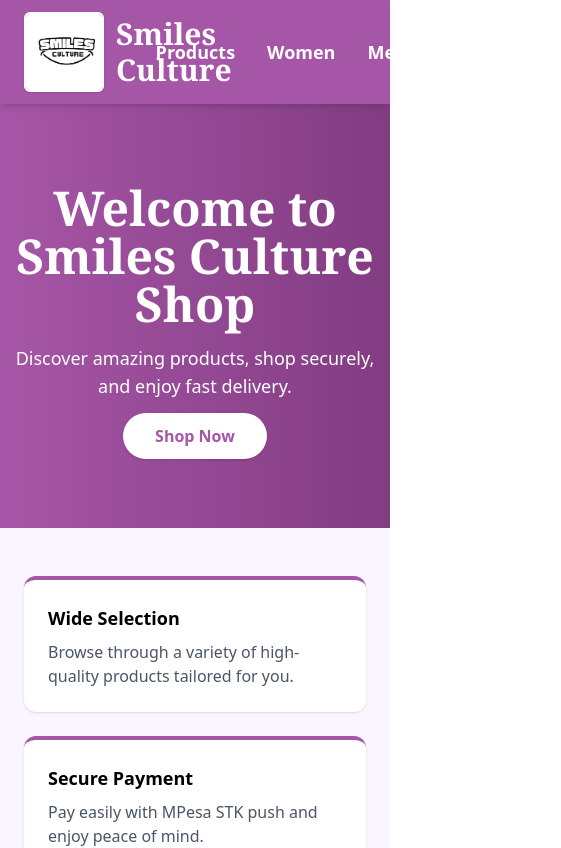
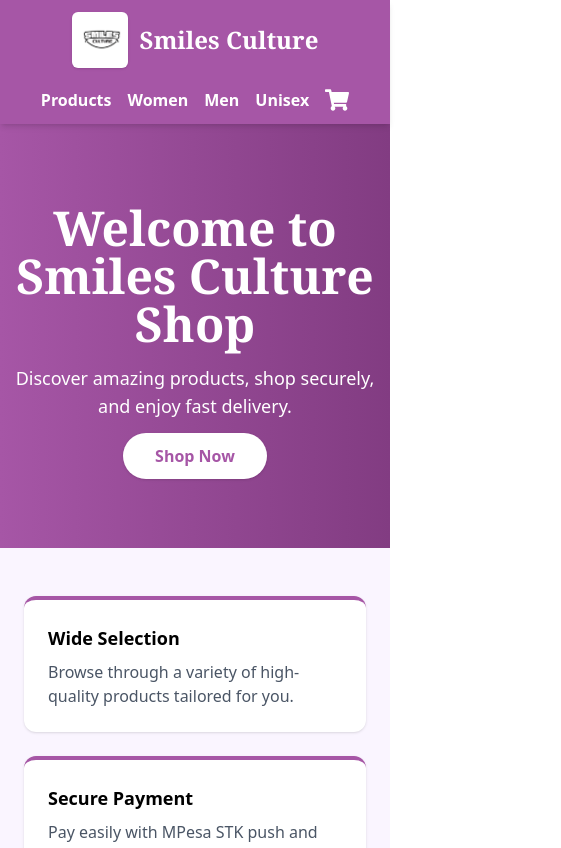
Before and after one commit to clairekimani123/Smiles-culture, a React (Vite) app: page / in a window 390 px wide. Shown: the top 848 px of the page, 561 px wide, since content can reach past the window. Built offline with nearby package versions, Linux system fonts and the light colour scheme; no server answers.

Commit message:
changed the size due to phone

```diff
--- a/src/components/Navbar.jsx
+++ b/src/components/Navbar.jsx
@@ -2,7 +2,7 @@
 import { Link, useNavigate } from 'react-router-dom'
 import { FaShoppingCart } from 'react-icons/fa'
 import { useCart } from '../context/CartContext'
-import logo from '../assets/smiles.svg'  // make sure to place it in /src/assets/
+import logo from '../assets/smiles.svg'  // stored in /src/assets/
 
 export default function Navbar() {
   const { cartItems } = useCart()
@@ -10,28 +10,29 @@
 
   return (
     <nav className="bg-[#A656A6] text-white shadow-md sticky top-0 z-40">
-      <div className="container mx-auto px-6 py-3 flex items-center justify-between">
-        {/* Logo and Brand */}
+      <div className="container mx-auto px-4 sm:px-6 py-3 flex flex-col sm:flex-row items-center justify-between gap-3 sm:gap-0">
+
+        {/* Logo + Brand */}
         <div className="flex items-center gap-3">
           <img
             src={logo}
             alt="Smiles Culture Logo"
-            className="w-20 h-20 rounded-md border-2 border-purple shadow-sm"
+            className="w-14 h-14 sm:w-16 sm:h-16 rounded-md bg-white p-1 shadow"
           />
-          <Link to="/" className="text-3xl font-bold font-serif text-white hover:text-gray-200 transition">
+          <Link to="/" className="text-2xl sm:text-3xl font-bold font-serif text-white hover:text-gray-200 transition">
             Smiles Culture
           </Link>
         </div>
 
-        {/* Navigation Links */}
-        <div className="flex items-center gap-8">
-          <Link to="/products" className="hover:text-purple-200 text-lg font-semibold">Products</Link>
-          <Link to="/products?cat=women" className="hover:text-purple-200 text-lg font-semibold">Women</Link>
-          <Link to="/products?cat=men" className="hover:text-purple-200 text-lg font-semibold">Men</Link>
-          <Link to="/products?cat=unisex" className="hover:text-purple-200 text-lg font-semibold">Unisex</Link>
+        {/* Nav Links */}
+        <div className="flex flex-wrap items-center justify-center gap-4 sm:gap-8 mt-2 sm:mt-0">
+          <Link to="/products" className="hover:text-purple-200 text-base sm:text-lg font-semibold">Products</Link>
+          <Link to="/products?cat=women" className="hover:text-purple-200 text-base sm:text-lg font-semibold">Women</Link>
+          <Link to="/products?cat=men" className="hover:text-purple-200 text-base sm:text-lg font-semibold">Men</Link>
+          <Link to="/products?cat=unisex" className="hover:text-purple-200 text-base sm:text-lg font-semibold">Unisex</Link>
 
-          {/* Cart Icon (enlarged) */}
-          <Link to="/cart" className="relative text-3xl hover:text-purple-200 transition">
+          {/* Cart */}
+          <Link to="/cart" className="relative text-2xl sm:text-3xl hover:text-purple-200 transition">
             <FaShoppingCart />
             {cartItems.length > 0 && (
               <span className="absolute -top-2 -right-3 bg-white text-[#A656A6] rounded-full text-xs w-5 h-5 flex items-center justify-center font-bold">
```
